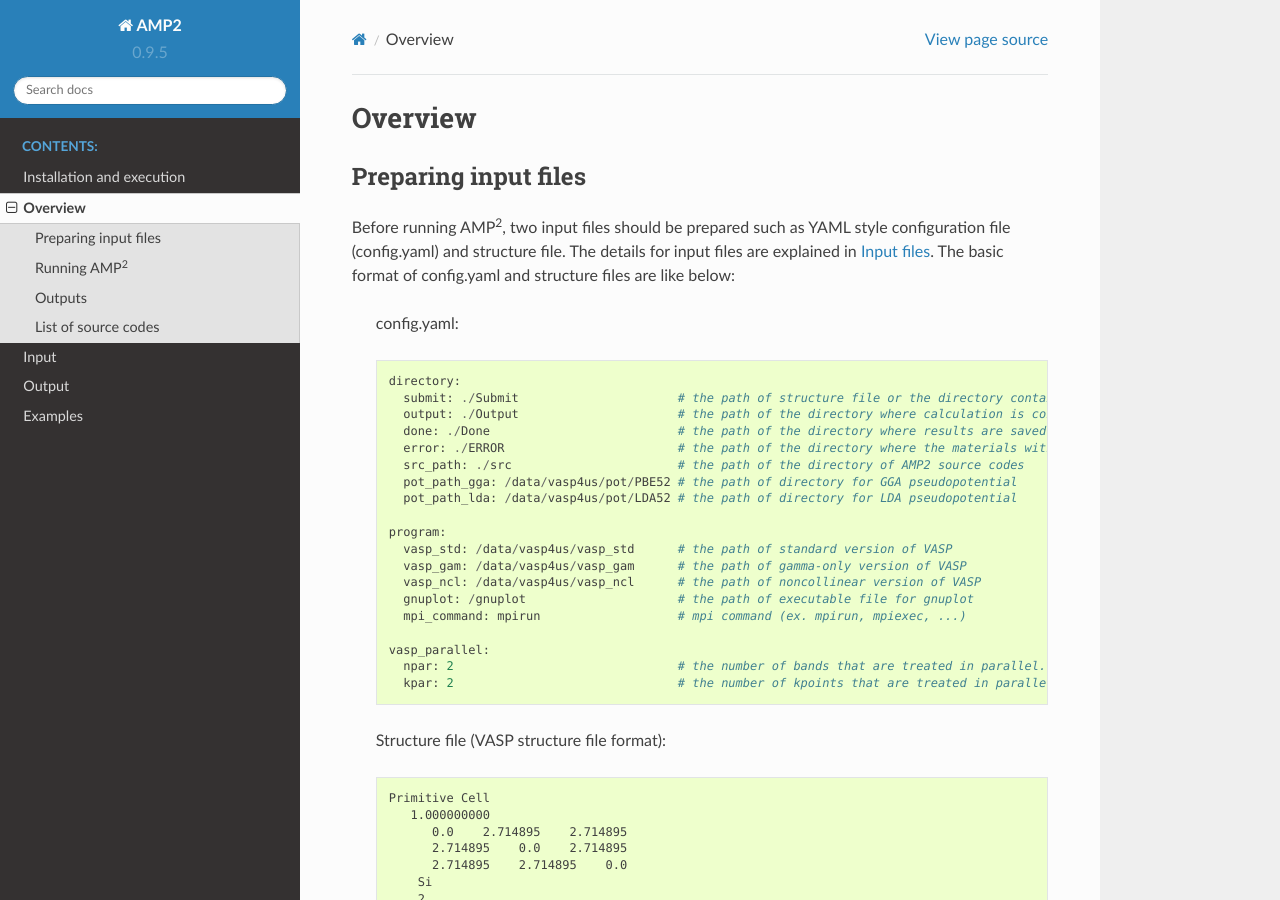
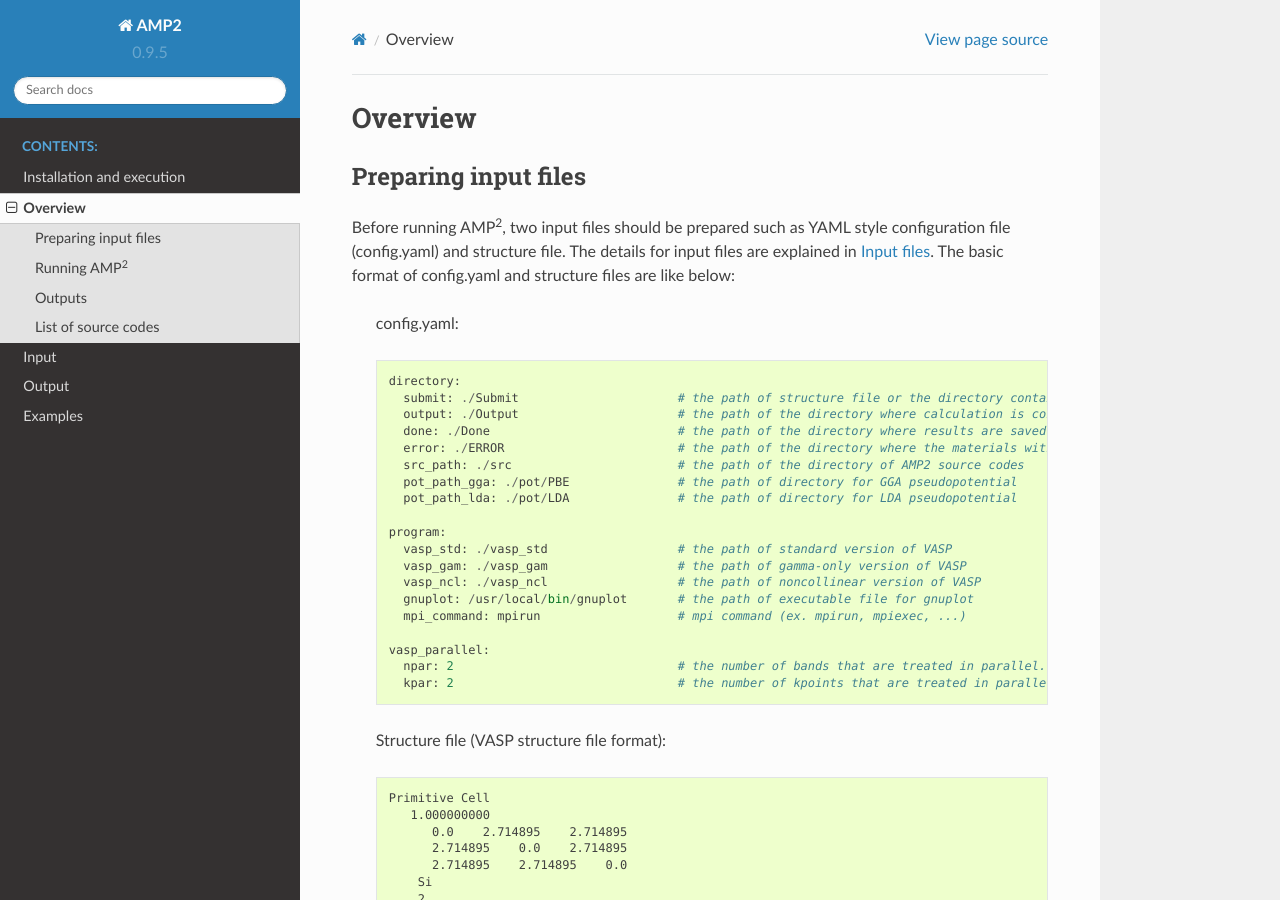
Before and after one commit to MDIL-SNU/AMP2, a Sphinx documentation site: the page built from docs/Overview/Overview.rst, in a window 1280 px wide and 900 px high. Built offline with Sphinx 7.4.7 and the Read the Docs theme 2.0.0, drawn with Linux system fonts in a browser that asks for light colours; formulas are drawn with MathJax 3; pages that are not in the unit, such as notebooks, are missing from menus.

Commit message:
Default path

```diff
--- a/docs/Input/Configuration.rst
+++ b/docs/Input/Configuration.rst
@@ -145,7 +145,7 @@
         Default:
         ::
             Program:
-              gnuplot: /gnuplot
+              gnuplot: /usr/local/bin/gnuplot
 
     - mpi_command:
         mpi_command tag should be set to be the operation command to conduct parallel computing calculation.
--- a/docs/Overview/Overview.rst
+++ b/docs/Overview/Overview.rst
@@ -16,14 +16,14 @@
           done: ./Done                          # the path of the directory where results are saved
           error: ./ERROR                        # the path of the directory where the materials with error are saved
           src_path: ./src                       # the path of the directory of AMP2 source codes
-          pot_path_gga: /data/vasp4us/pot/PBE52 # the path of directory for GGA pseudopotential
-          pot_path_lda: /data/vasp4us/pot/LDA52 # the path of directory for LDA pseudopotential
+          pot_path_gga: ./pot/PBE               # the path of directory for GGA pseudopotential
+          pot_path_lda: ./pot/LDA               # the path of directory for LDA pseudopotential
 
         program:
-          vasp_std: /data/vasp4us/vasp_std      # the path of standard version of VASP
-          vasp_gam: /data/vasp4us/vasp_gam      # the path of gamma-only version of VASP
-          vasp_ncl: /data/vasp4us/vasp_ncl      # the path of noncollinear version of VASP
-          gnuplot: /gnuplot                     # the path of executable file for gnuplot
+          vasp_std: ./vasp_std                  # the path of standard version of VASP
+          vasp_gam: ./vasp_gam                  # the path of gamma-only version of VASP
+          vasp_ncl: ./vasp_ncl                  # the path of noncollinear version of VASP
+          gnuplot: /usr/local/bin/gnuplot       # the path of executable file for gnuplot
           mpi_command: mpirun                   # mpi command (ex. mpirun, mpiexec, ...)
 
         vasp_parallel:
```
Also changed, not shown: other parts of docs/Input/Configuration.rst (+2 -2 lines), config.yaml (+6 -6 lines), docs/Input/Advanced_configuration.rst (+6 -6 lines), docs/Input/Input_files.rst (+5 -5 lines), src/config_def.yaml (+6 -6 lines), 3 other files.
